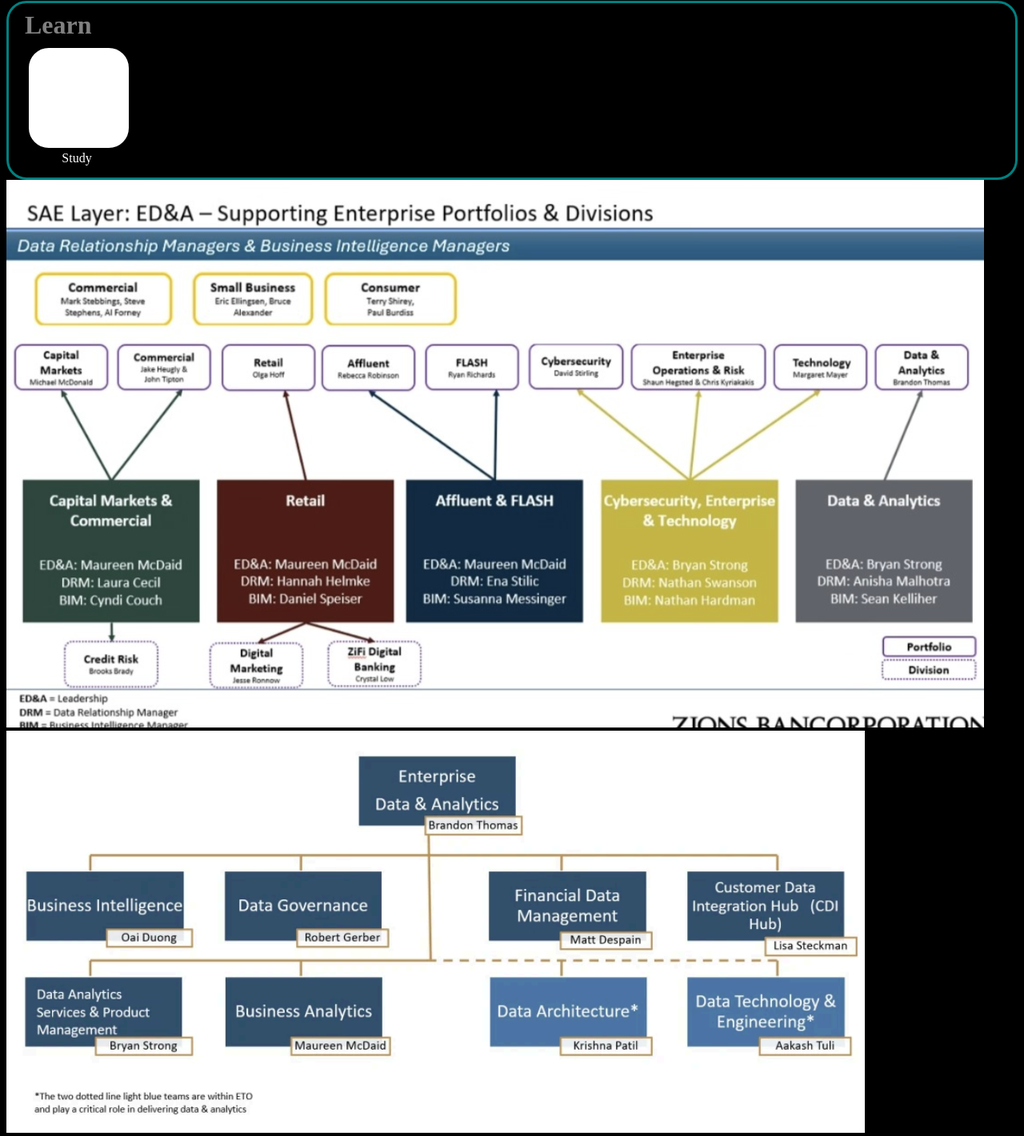
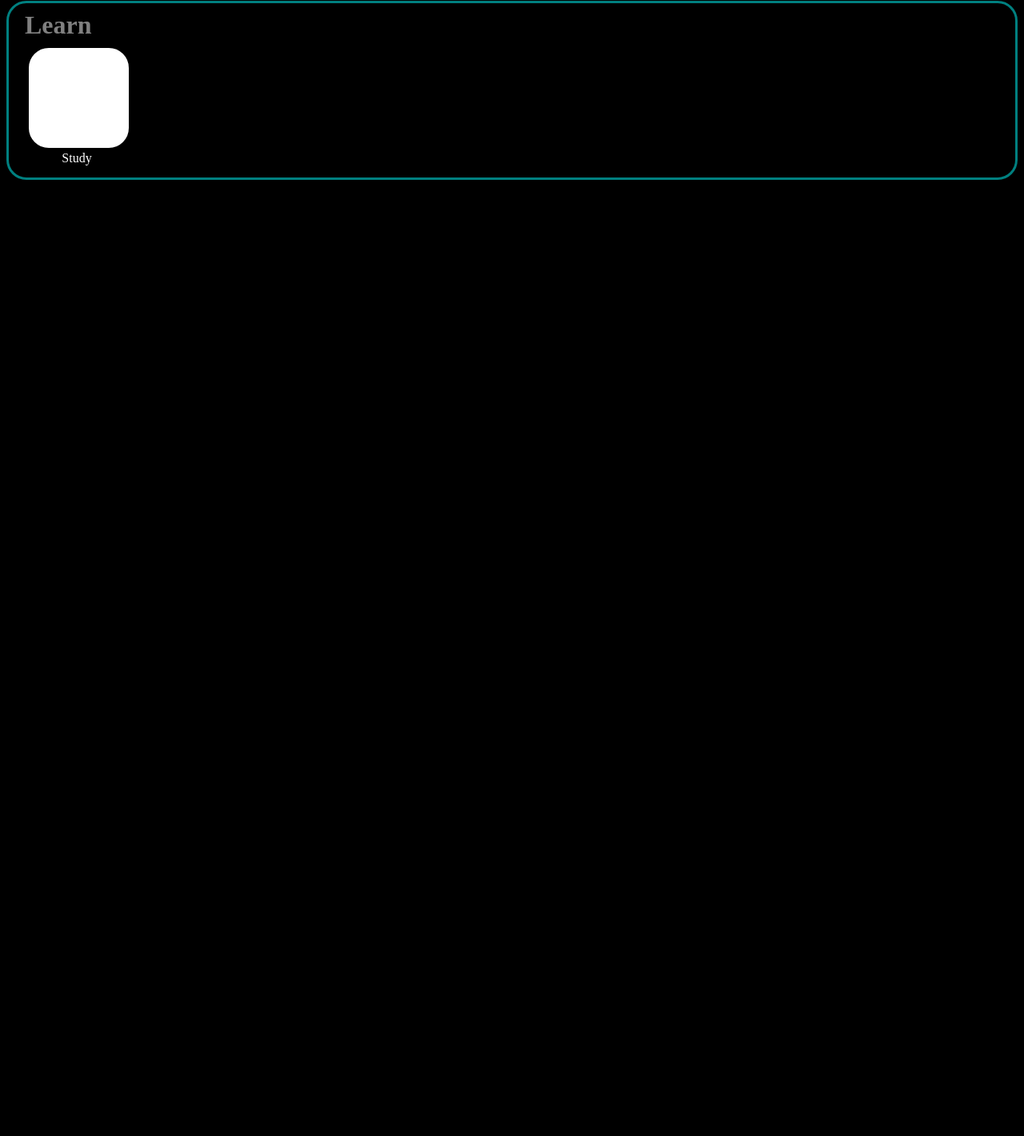
Before and after one commit to jacobcrittenden1/myZ, a plain HTML site: page acraportal.html in a window 1280 px wide. Shown: the part 316-1737 px from the top of the page at 80% size. After the commit the page ends 800 px from the top, so only its background shows below. Drawn offline with Linux system fonts and the light colour scheme.

Commit message:
Update acraportal.html

```diff
--- a/acraportal.html
+++ b/acraportal.html
@@ -107,9 +107,6 @@
             </div>
 
           </section>
-          <img src="resources\images\Screenshot 2025-05-05 113228.png">
-          <img src="resources\images\Screenshot 2025-05-05 113732.png">
-          <img src="resources\images\Screenshot 2025-05-05 113806.png">
     </main>
 
     <footer style="height:30px;">
```
